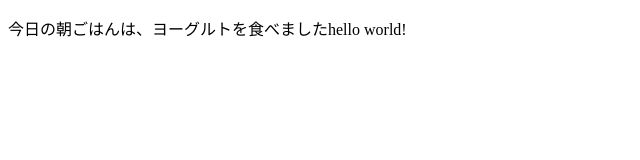
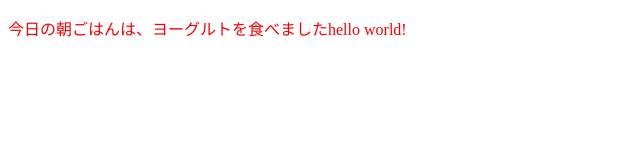
Before and after one commit to tuziharu11/hellowolrd, a plain HTML site: page index.html in a window 1280 px wide. Shown: the whole page, without its empty margins (0-640 px from the left). Drawn offline with Linux system fonts and the light colour scheme.

Commit message:
Create index.html

```diff
--- a/index.html
+++ b/index.html
@@ -2,7 +2,12 @@
 <html lang="ja">
   <head>
     <meta charset="utf-8">
-    <title>My test page</title>
+    <title>今日の朝ごはんは</title>
+    <style type="text/css">
+      p {
+        color: #ff0000
+      }
+    </style>
   </head>
   <body>
     <p>今日の朝ごはんは、ヨーグルトを食べましたhello world!</p>
```
